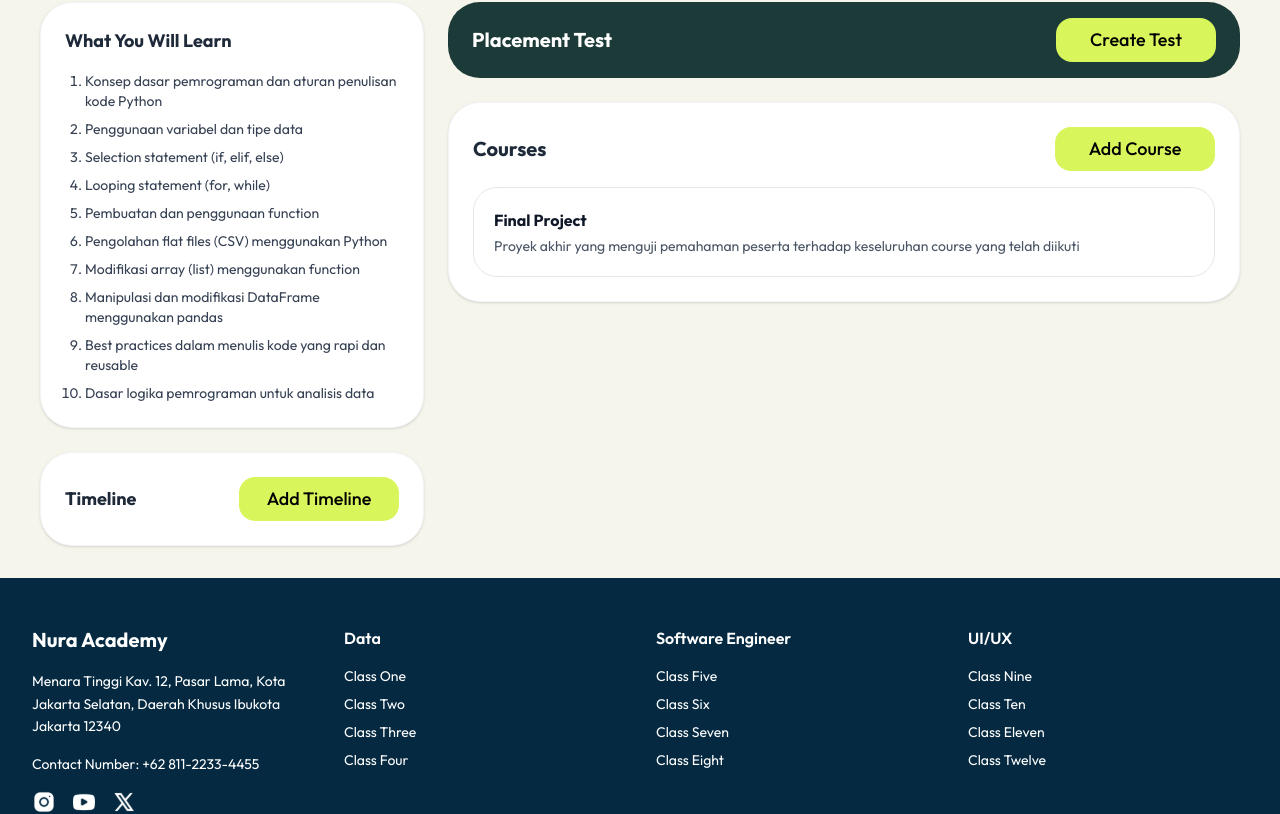
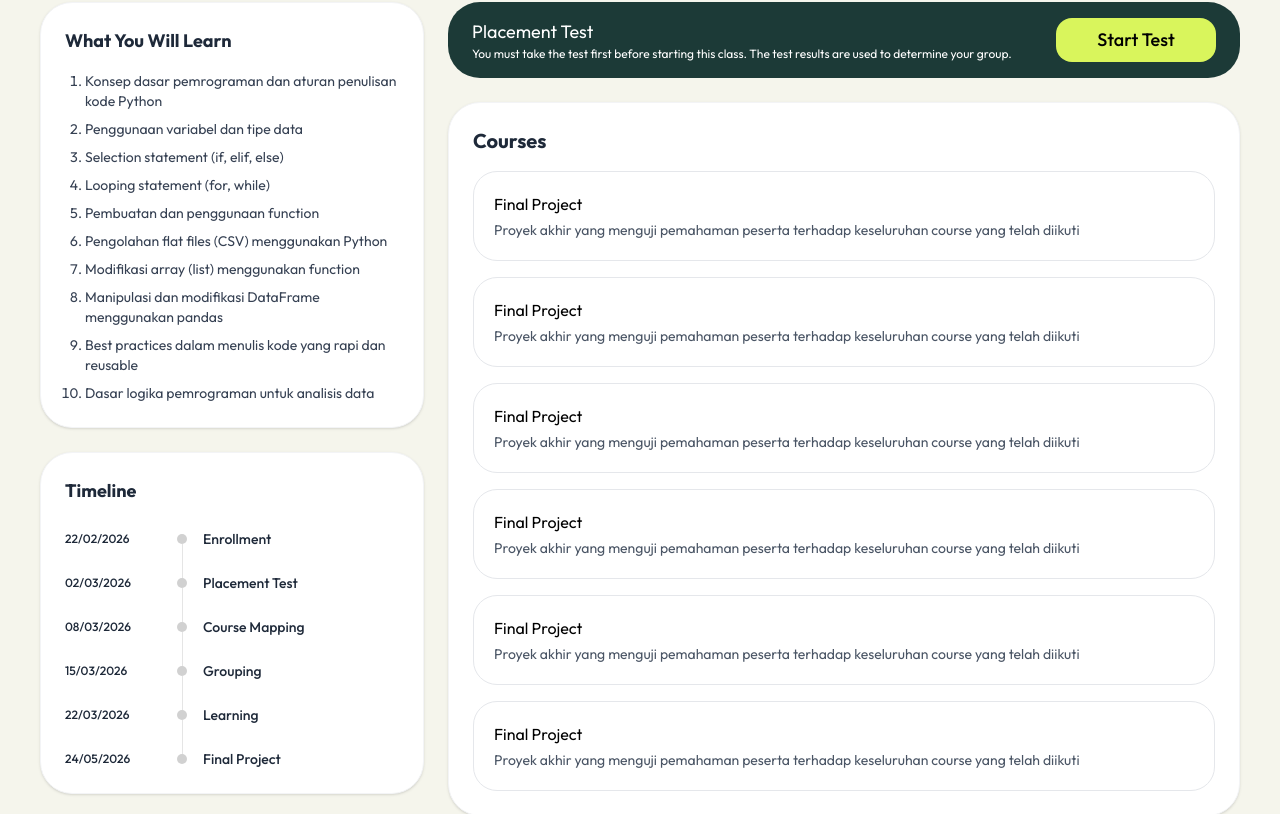
Before and after one commit to Nuraacademy/Nuraacademy, a Next.js app: page /classes/1/overview in a window 1280 px wide. Shown: the part 498-1312 px from the top of the page. Built offline with nearby package versions, Linux system fonts and the light colour scheme.

Commit message:
feat: Add mock class data and enhance class overview with timeline and enrollment features, including UI updates for class cards and buttons.

```diff
--- a/src/app/classes/[id]/overview/page.tsx
+++ b/src/app/classes/[id]/overview/page.tsx
@@ -16,6 +16,8 @@ export default function CourseOverviewPage({
         params.then(p => setId(p.id)).catch(() => { });
     }, [params]);
 
+    const [adminPage, setAdminPage] = useState(false);
+
     const imageUrl = "https://www.lackawanna.edu/wp-content/uploads/2024/08/male-tutor-teaching-university-students-in-classro-2023-11-27-05-16-59-utc.webp";
 
     const classData = {
@@ -25,6 +27,8 @@ export default function CourseOverviewPage({
         methods: "Flipped blended classroom",
         scheduleStart: "22/2/2026",
         scheduleEnd: "31/5/2026",
+        isEnrolled: true,
+        isTestFinished: false,
         description:
             "Kelas Introduction to Programming dirancang untuk pemula yang ingin memahami dasar-dasar pemrograman menggunakan Python. Peserta akan mempelajari konsep fundamental seperti variabel, tipe data, selection statement, looping, function, serta pengolahan file dan data sederhana. Kelas ini menekankan pada pemahaman logika berpikir komputasional dan praktik langsung agar peserta mampu membangun program sederhana secara terstruktur dan sistematis.",
         whatYouWillLearn: [
@@ -39,9 +43,42 @@ export default function CourseOverviewPage({
             "Best practices dalam menulis kode yang rapi dan reusable",
             "Dasar logika pemrograman untuk analisis data",
         ],
+        timeline: [
+            { id: 1, title: "Enrollment", date: "22/02/2026" },
+            { id: 2, title: "Placement Test", date: "02/03/2026" },
+            { id: 3, title: "Course Mapping", date: "08/03/2026" },
+            { id: 4, title: "Grouping", date: "15/03/2026" },
+            { id: 5, title: "Learning", date: "22/03/2026" },
+            { id: 6, title: "Final Project", date: "24/05/2026" },
+        ],
         courses: [
             {
                 id: "1",
+                title: "Final Project",
+                description: "Proyek akhir yang menguji pemahaman peserta terhadap keseluruhan course yang telah diikuti",
+            },
+            {
+                id: "2",
+                title: "Final Project",
+                description: "Proyek akhir yang menguji pemahaman peserta terhadap keseluruhan course yang telah diikuti",
+            },
+            {
+                id: "3",
+                title: "Final Project",
+                description: "Proyek akhir yang menguji pemahaman peserta terhadap keseluruhan course yang telah diikuti",
+            },
+            {
+                id: "4",
+                title: "Final Project",
+                description: "Proyek akhir yang menguji pemahaman peserta terhadap keseluruhan course yang telah diikuti",
+            },
+            {
+                id: "5",
+                title: "Final Project",
+                description: "Proyek akhir yang menguji pemahaman peserta terhadap keseluruhan course yang telah diikuti",
+            },
+            {
+                id: "6",
                 title: "Final Project",
                 description: "Proyek akhir yang menguji pemahaman peserta terhadap keseluruhan course yang telah diikuti",
             },
@@ -116,12 +153,23 @@ export default function CourseOverviewPage({
                             <p className="font-semibold text-white/80 mb-1">Description</p>
                             <p>{classData.description}</p>
                         </div>
+
+                        {/* Enroll Button */}
+                        {!classData.isEnrolled ? (
+                            <div className="mt-5">
+                                <NuraButton
+                                    label="Enroll Now"
+                                    variant="primary"
+                                    onClick={() => router.push(`/classes/${id}/enrollment`)}
+                                    className="h-6 text-sm"
+                                />
+                            </div>
+                        ) : <></>}
                     </div>
                 </section>
 
                 {/* Main Grid: Left + Right */}
                 <div className="grid grid-cols-1 lg:grid-cols-12 gap-6">
-
                     {/* Left Column */}
                     <aside className="lg:col-span-4 flex flex-col gap-6">
                         {/* What You Will Learn */}
@@ -134,35 +182,83 @@ export default function CourseOverviewPage({
                             </ol>
                         </div>
 
-                        {/* Timeline */}
-                        <div className="bg-white rounded-[2rem] p-6 shadow-sm border border-gray-100 flex items-center justify-between">
-                            <h2 className="text-lg font-bold">Timeline</h2>
-                            <NuraButton label="Add Timeline" variant="primary" />
+                        {/* Timeline Card */}
+                        <div className="bg-white rounded-[2rem] p-6 shadow-sm border border-gray-100">
+                            <div className="flex items-center justify-between mb-6">
+                                <h2 className="text-lg font-bold">Timeline</h2>
+                                {adminPage ? (
+                                    <NuraButton label="Add Timeline" variant="primary" className="h-6 text-sm"/>
+                                ) : <></>}
+                            </div>
+
+                            {/* Timeline Items */}
+                            <div className="relative pl-0">
+                                {classData.timeline.map((item, index) => (
+                                    <div key={item.id} className="relative flex items-center mb-6 last:mb-0">
+                                        {/* Date */}
+                                        <div className="w-24 text-xs text-gray-800 font-medium">
+                                            {item.date}
+                                        </div>
+
+                                        {/* Indicator (Dot & Line) */}
+                                        <div className="relative flex flex-col items-center mx-4">
+                                            {/* Dot */}
+                                            <div className="w-2.5 h-2.5 rounded-full bg-[#D1D1D1] z-10 shrink-0"></div>
+
+                                            {/* Line (except for last item) */}
+                                            {index !== classData.timeline.length - 1 && (
+                                                <div className="absolute top-2.5 w-[1px] h-9 bg-[#E5E5E5]"></div>
+                                            )}
+                                        </div>
+
+                                        {/* Label */}
+                                        <div className="text-sm text-gray-800 font-medium">
+                                            {item.title}
+                                        </div>
+                                    </div>
+                                ))}
+                            </div>
                         </div>
                     </aside>
 
                     {/* Right Column */}
                     <section className="lg:col-span-8 flex flex-col gap-6">
                         {/* Placement Test */}
-                        <div className="bg-[#1C3A37] rounded-[2rem] px-6 py-4 flex items-center justify-between">
-                            <h2 className="text-xl font-bold text-white">Placement Test</h2>
-                            <NuraButton label="Create Test" variant="primary" onClick={() => router.push(`/classes/${id}/test/create`)} />
-                        </div>
+                        {classData.isEnrolled ? (
+                            <div className="bg-[#1C3A37] rounded-[2rem] px-6 py-4 flex items-center justify-between">
+                                <div>
+                                    <h2 className="text-lg text-white">Placement Test</h2>
+                                    <p className="text-xs text-white">You must take the test first before starting this class. The test results are used to determine your group.</p>
+                                </div>
+                                {
+                                    adminPage ? (
+                                        <NuraButton label="Create Test" variant="primary" onClick={() => router.push(`/classes/${id}/test/create`)} />
+                                    ) :
+                                    classData.isTestFinished ? (
+                                        <NuraButton label="See Result" variant="primary" onClick={() => router.push(`/classes/${id}/test/result`)} />
+                                    ) :     (
+                                        <NuraButton label="Start Test" variant="primary" onClick={() => router.push(`/classes/${id}/test`)} />
+                                    )
+                                }
+                            </div>
+                        ) : <></>}
 
                         {/* Courses */}
                         <div className="bg-white rounded-[2rem] p-6 shadow-sm border border-gray-100 flex flex-col gap-4">
                             <div className="flex items-center justify-between">
                                 <h2 className="text-xl font-bold">Courses</h2>
-                                <NuraButton label="Add Course" variant="primary" />
+                                {adminPage ? (
+                                    <NuraButton label="Add Course" variant="primary" />
+                                ) : <></>}
                             </div>
 
                             <div className="flex flex-col gap-4">
                                 {classData.courses.map((course) => (
                                     <div
                                         key={course.id}
-                                        className="border border-gray-200 rounded-[1.5rem] p-5"
+                                        className="border border-gray-200 rounded-[1.5rem] p-5 hover:border-gray-400 hover:shadow-sm transition-all duration-200 cursor-pointer"
                                     >
-                                        <h3 className="font-bold text-gray-900 mb-1">{course.title}</h3>
+                                        <h3 className="text-black text-medium mb-1">{course.title}</h3>
                                         <p className="text-sm text-gray-600">{course.description}</p>
                                     </div>
                                 ))}
--- a/src/app/classes/page.tsx
+++ b/src/app/classes/page.tsx
@@ -5,10 +5,83 @@ import { NuraTextInput } from "@/components/ui/input/text_input"
 import Sidebar from "@/components/ui/sidebar/sidebar"
 import { Search } from "lucide-react"
 import { useState } from "react"
+import { useRouter } from "next/navigation";
+
+const MOCK_CLASSES = [
+    {
+        id: "1",
+        imageUrl: "/example/dummy.png",
+        title: "Introduction to Programming",
+        duration: 55,
+        scheduleStart: new Date("2026-02-22"),
+        scheduleEnd: new Date("2026-05-31"),
+        method: "Flipped Blended Classroom",
+        modules: 5,
+        description: "Kelas ini dirancang untuk peserta yang ingin memahami konsep dasar pemrograman menggunakan Python. Pembelajaran fokus pada pemahaman cara kerja program, penggunaan variabel, serta pengelolaan file.",
+    },
+    {
+        id: "2",
+        imageUrl: "/example/dummy.png",
+        title: "Introduction to Programming",
+        duration: 55,
+        scheduleStart: new Date("2026-02-22"),
+        scheduleEnd: new Date("2026-05-31"),
+        method: "Flipped Blended Classroom",
+        modules: 5,
+        description: "Kelas ini dirancang untuk peserta yang ingin memahami konsep dasar pemrograman menggunakan Python. Pembelajaran fokus pada pemahaman cara kerja program, penggunaan variabel, serta pengelolaan file.",
+    },
+    {
+        id: "3",
+        imageUrl: "/example/dummy.png",
+        title: "Introduction to Programming",
+        duration: 55,
+        scheduleStart: new Date("2026-02-22"),
+        scheduleEnd: new Date("2026-05-31"),
+        method: "Flipped Blended Classroom",
+        modules: 5,
+        description: "Kelas ini dirancang untuk peserta yang ingin memahami konsep dasar pemrograman menggunakan Python. Pembelajaran fokus pada pemahaman cara kerja program, penggunaan variabel, serta pengelolaan file.",
+    },
+    {
+        id: "4",
+        imageUrl: "/example/dummy.png",
+        title: "Introduction to Programming",
+        duration: 55,
+        scheduleStart: new Date("2026-02-22"),
+        scheduleEnd: new Date("2026-05-31"),
+        method: "Flipped Blended Classroom",
+        modules: 5,
+        description: "Kelas ini dirancang untuk peserta yang ingin memahami konsep dasar pemrograman menggunakan Python. Pembelajaran fokus pada pemahaman cara kerja program, penggunaan variabel, serta pengelolaan file.",
+    },
+    {
+        id: "5",
+        imageUrl: "/example/dummy.png",
+        title: "Introduction to Programming",
+        duration: 55,
+        scheduleStart: new Date("2026-02-22"),
+        scheduleEnd: new Date("2026-05-31"),
+        method: "Flipped Blended Classroom",
+        modules: 5,
+        description: "Kelas ini dirancang untuk peserta yang ingin memahami konsep dasar pemrograman menggunakan Python. Pembelajaran fokus pada pemahaman cara kerja program, penggunaan variabel, serta pengelolaan file.",
+    },
+    {
+        id: "6",
+        imageUrl: "/example/dummy.png",
+        title: "Introduction to Programming",
+        duration: 55,
+        scheduleStart: new Date("2026-02-22"),
+        scheduleEnd: new Date("2026-05-31"),
+        method: "Flipped Blended Classroom",
+        modules: 5,
+        description: "Kelas ini dirancang untuk peserta yang ingin memahami konsep dasar pemrograman menggunakan Python. Pembelajaran fokus pada pemahaman cara kerja program, penggunaan variabel, serta pengelolaan file.",
+    },
+]
 
 export default function ClassesPage() {
     const [searchValue, setSearchValue] = useState("");
     const [isSidebarOpen, setIsSidebarOpen] = useState(false);
+    const router = useRouter();
+
+    const classData = MOCK_CLASSES;
 
     return (
         <main className={`relative min-h-screen w-full overflow-hidden py-8 pr-8 transition-all duration-300 ${isSidebarOpen ? "pl-80" : "pl-8"}`}>
@@ -44,72 +117,23 @@ export default function ClassesPage() {
 
             {/* Classes Container */}
             <div className="grid grid-cols-1 md:grid-cols-2 lg:grid-cols-3 gap-8 w-full max-w-screen-2xl mx-auto">
-                <ClassCard
-                    id="1"
-                    imageUrl="/example/dummy.png"
-                    title="Introduction to Programming"
-                    duration={55}
-                    scheduleStart={new Date("2026-02-22")}
-                    scheduleEnd={new Date("2026-05-31")}
-                    method="Flipped Blended Classroom"
-                    modules={5}
-                    description="Kelas ini dirancang untuk peserta yang ingin memahami konsep dasar pemrograman menggunakan Python. Pembelajaran fokus pada pemahaman cara kerja program, penggunaan variabel, serta pengelolaan file."
-                />
-                <ClassCard
-                    id="2"
-                    imageUrl="/example/dummy.png"
-                    title="Introduction to Programming"
-                    duration={55}
-                    scheduleStart={new Date("2026-02-22")}
-                    scheduleEnd={new Date("2026-05-31")}
-                    method="Flipped Blended Classroom"
-                    modules={5}
-                    description="Kelas ini dirancang untuk peserta yang ingin memahami konsep dasar pemrograman menggunakan Python. Pembelajaran fokus pada pemahaman cara kerja program, penggunaan variabel, serta pengelolaan file."
-                />
-                <ClassCard
-                    id="3"
-                    imageUrl="/example/dummy.png"
-                    title="Introduction to Programming"
-                    duration={55}
-                    scheduleStart={new Date("2026-02-22")}
-                    scheduleEnd={new Date("2026-05-31")}
-                    method="Flipped Blended Classroom"
-                    modules={5}
-                    description="Kelas ini dirancang untuk peserta yang ingin memahami konsep dasar pemrograman menggunakan Python. Pembelajaran fokus pada pemahaman cara kerja program, penggunaan variabel, serta pengelolaan file."
-                />
-                <ClassCard
-                    id="4"
-                    imageUrl="/example/dummy.png"
-                    title="Introduction to Programming"
-                    duration={55}
-                    scheduleStart={new Date("2026-02-22")}
-                    scheduleEnd={new Date("2026-05-31")}
-                    method="Flipped Blended Classroom"
-                    modules={5}
-                    description="Kelas ini dirancang untuk peserta yang ingin memahami konsep dasar pemrograman menggunakan Python. Pembelajaran fokus pada pemahaman cara kerja program, penggunaan variabel, serta pengelolaan file."
-                />
-                <ClassCard
-                    id="5"
-                    imageUrl="/example/dummy.png"
-                    title="Introduction to Programming"
-                    duration={55}
-                    scheduleStart={new Date("2026-02-22")}
-                    scheduleEnd={new Date("2026-05-31")}
-                    method="Flipped Blended Classroom"
-                    modules={5}
-                    description="Kelas ini dirancang untuk peserta yang ingin memahami konsep dasar pemrograman menggunakan Python. Pembelajaran fokus pada pemahaman cara kerja program, penggunaan variabel, serta pengelolaan file."
-                />
-                <ClassCard
-                    id="6"
-                    imageUrl="/example/dummy.png"
-                    title="Introduction to Programming"
-                    duration={55}
-                    scheduleStart={new Date("2026-02-22")}
-                    scheduleEnd={new Date("2026-05-31")}
-                    method="Flipped Blended Classroom"
-                    modules={5}
-                    description="Kelas ini dirancang untuk peserta yang ingin memahami konsep dasar pemrograman menggunakan Python. Pembelajaran fokus pada pemahaman cara kerja program, penggunaan variabel, serta pengelolaan file."
-                />
+                {
+                    classData.map((item) => (
+                        <ClassCard
+                            key={item.id}
+                            id={item.id}
+                            imageUrl={item.imageUrl}
+                            title={item.title}
+                            duration={item.duration}
+                            scheduleStart={item.scheduleStart}
+                            scheduleEnd={item.scheduleEnd}
+                            method={item.method}
+                            modules={item.modules}
+                            description={item.description}
+                            onClick={() => router.push(`/classes/${item.id}/overview`)}
+                        />
+                    ))
+                }
             </div>
 
         </main>
--- a/src/components/ui/button/button.tsx
+++ b/src/components/ui/button/button.tsx
@@ -3,7 +3,7 @@ import { ChevronRight } from "lucide-react";
 interface NuraButtonProp {
   label: string;
   variant?: 'primary' | 'secondary' | 'navigate' | 'medium' | 'mini';
-  onClick?: () => void;
+  onClick?: (e: React.MouseEvent<HTMLButtonElement>) => void;
   className?: string;
   type?: 'button' | 'submit' | 'reset';
 }
```
Also changed, not shown: src/components/ui/card/class_card.tsx (+10 -4 lines).
